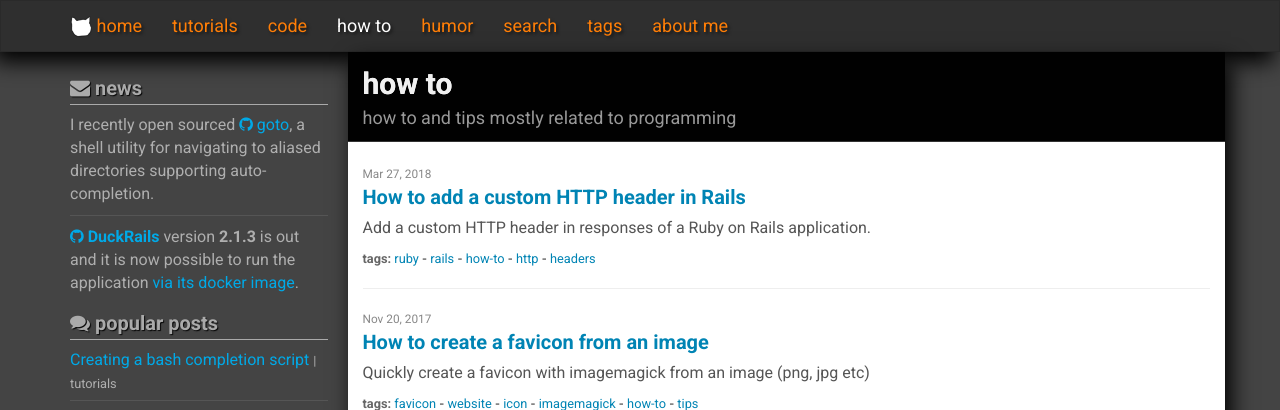
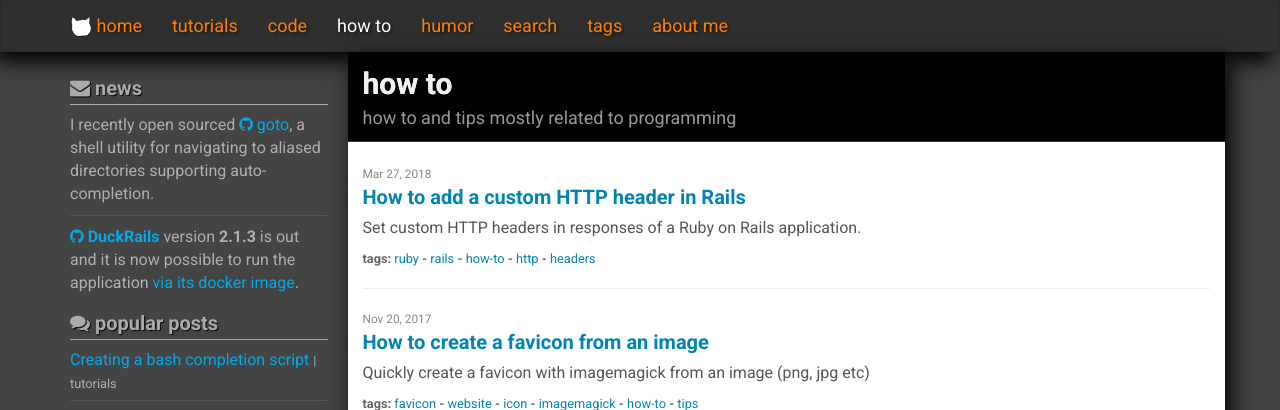
Before and after one commit to iridakos/iridakos.github.io, a Jekyll site: the page built from _pages/03-how-to.html, in a window 1280 px wide. Shown: the top 410 px of the page. Built offline with Jekyll 4.4.1, drawn with Linux system fonts in a browser that asks for light colours; nearby versions of some CDN libraries; comment, search, counter and statistics services are not loaded.

Commit message:
Improve SEO

```diff
--- a/_posts/2018-03-28-custom-http-headers.markdown
+++ b/_posts/2018-03-28-custom-http-headers.markdown
@@ -4,7 +4,7 @@ title:  "How to add a custom HTTP header in Rails"
 description: "Set custom HTTP headers in responses of a Ruby on Rails application."
 date:   2018-03-28 00:15:00 +0300
 image: "http://iridakos.com/assets/images/irida-grey.png"
-preview: "Add a custom HTTP header in responses of a Ruby on Rails application."
+preview: "Set custom HTTP headers in responses of a Ruby on Rails application."
 category: "how-to"
 popular: -1
 tags: ruby rails how-to http headers
```
